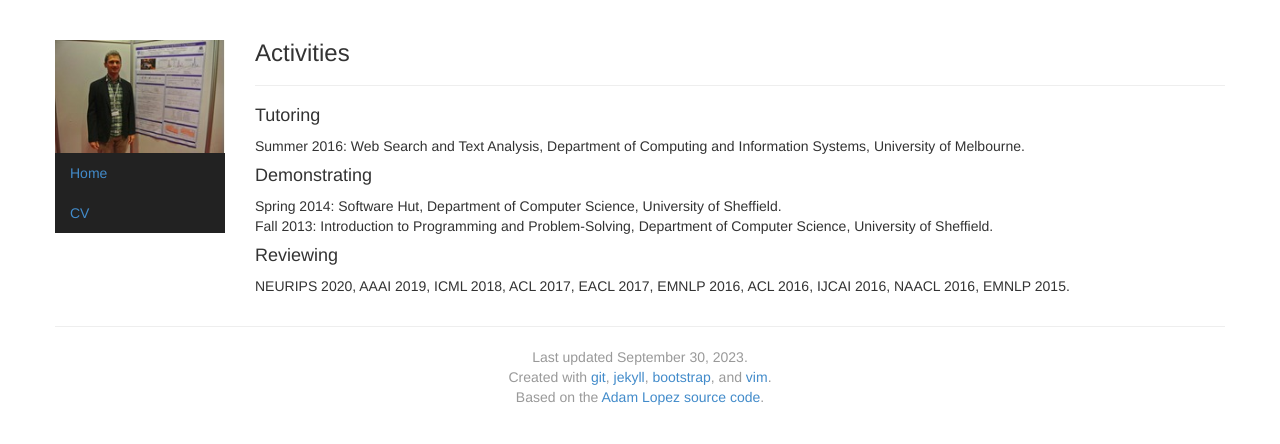
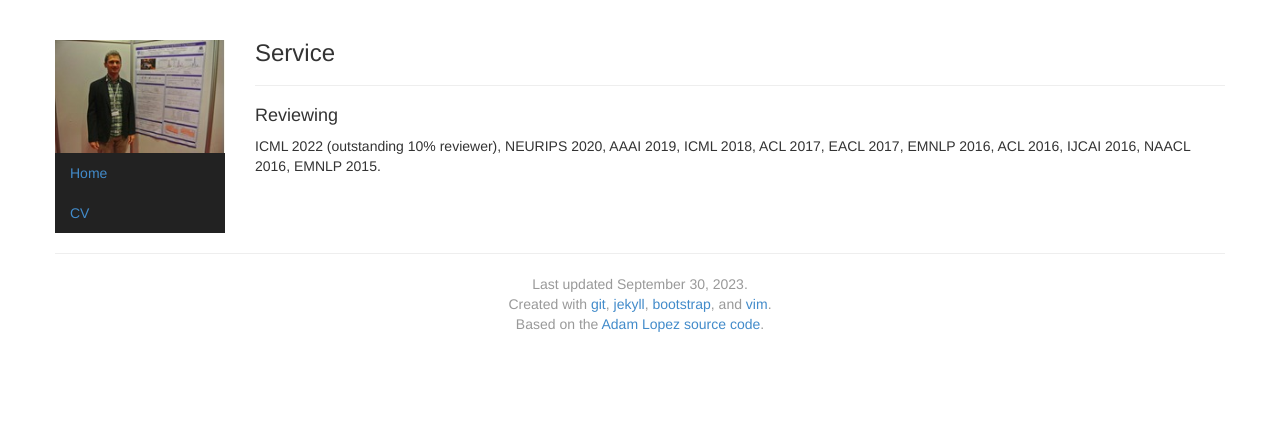
Before and after one commit to mlukasik/mlukasik.github.io, a Jekyll site: the page built from activities.html, in a window 1280 px wide. Shown: the top 444 px of the page. Built offline with Jekyll 4.4.1, drawn with Linux system fonts in a browser that asks for light colours.

Commit message:
Update activities.html

```diff
--- a/activities.html
+++ b/activities.html
@@ -4,17 +4,9 @@ title: Michal Lukasik | About
 picture: emnlp2015
 ---
 <div class="page-header">
-  <h3>Activities</h3>
+  <h3>Service</h3>
 </div>
-<h4>Tutoring</h4>
-Summer 2016: Web Search and Text Analysis, Department of Computing and Information Systems, University of Melbourne.<br />
-</p>
-<p>
-<h4>Demonstrating</h4>
-Spring 2014: Software Hut, Department of Computer Science, University of Sheffield.<br />
-Fall 2013: Introduction to Programming and Problem-Solving, Department of Computer Science, University of Sheffield.<br />
-</p>
 <h4>Reviewing</h4>
-NEURIPS 2020, AAAI 2019, ICML 2018, ACL 2017, EACL 2017, EMNLP 2016, ACL 2016, IJCAI 2016, NAACL 2016, EMNLP 2015.
+ICML 2022 (outstanding 10% reviewer), NEURIPS 2020, AAAI 2019, ICML 2018, ACL 2017, EACL 2017, EMNLP 2016, ACL 2016, IJCAI 2016, NAACL 2016, EMNLP 2015.
 </p>
 </ul>
```
